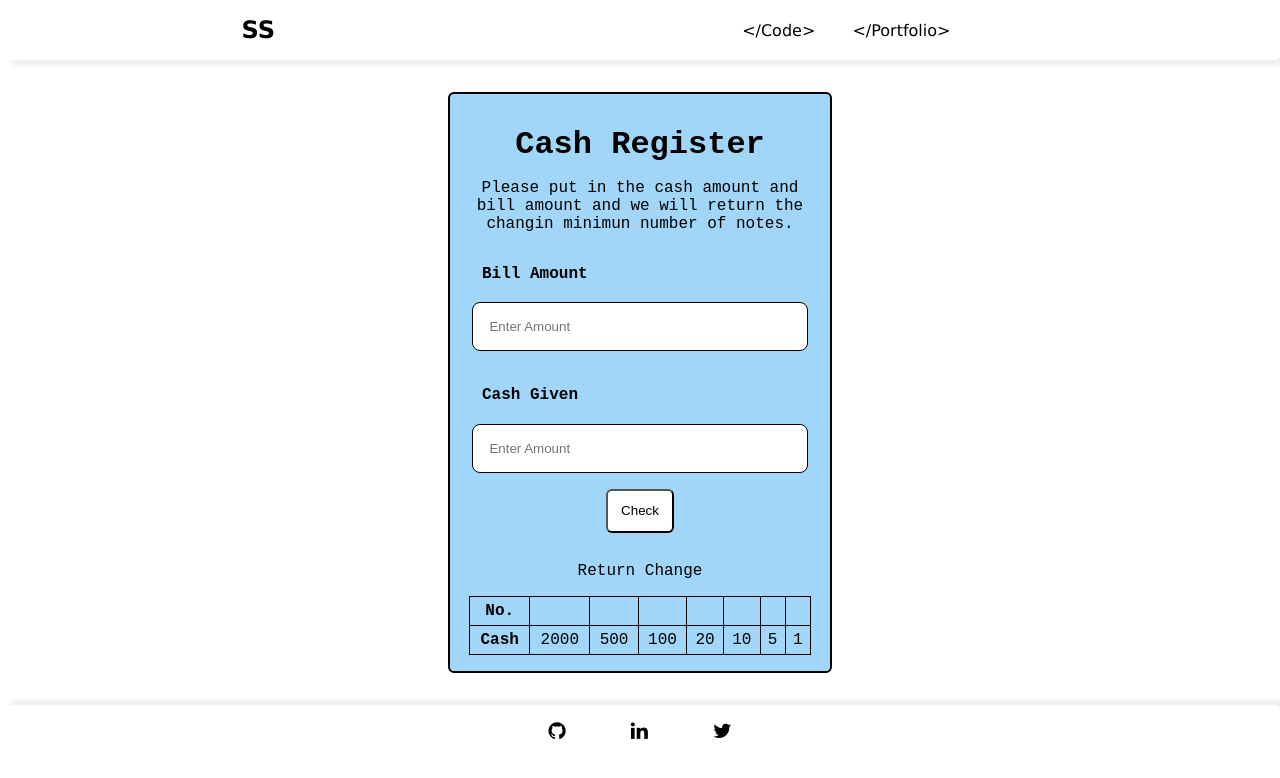
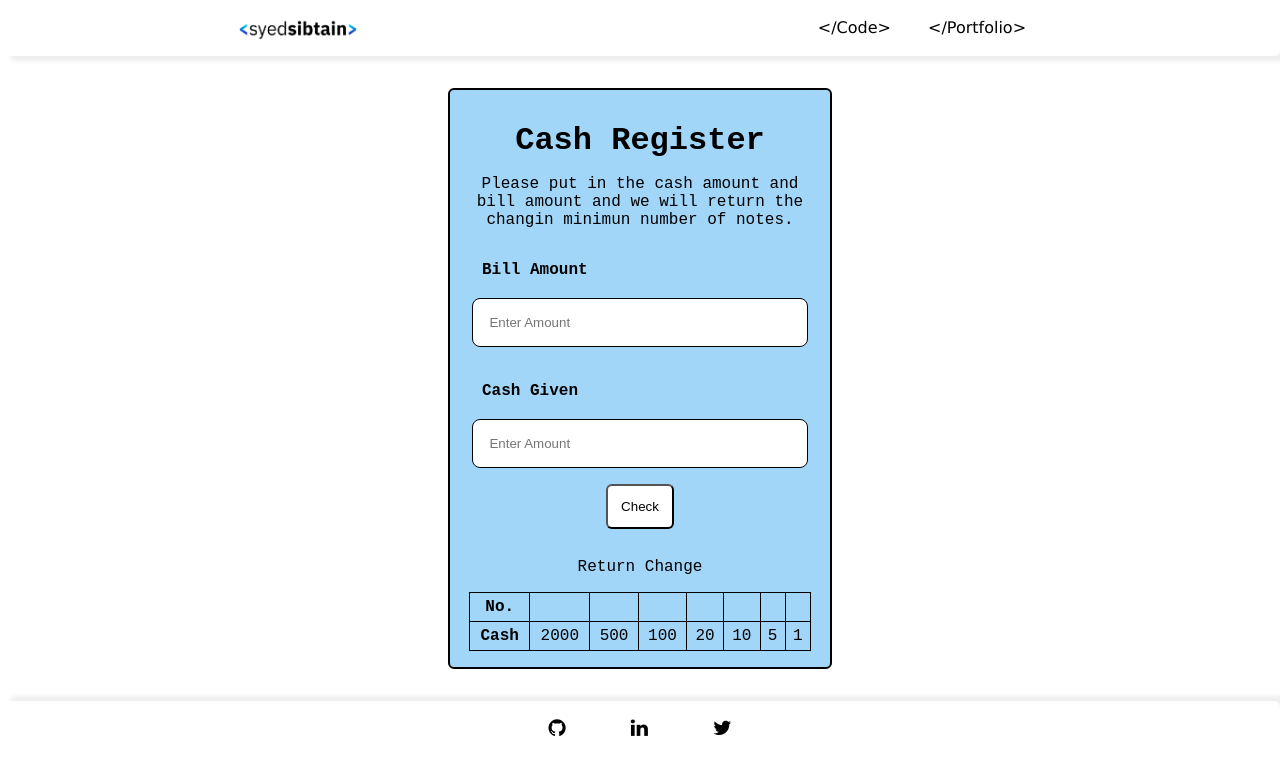
Before and after one commit to SyedSibtainRazvi/Cash-Register, a plain HTML site: page index.html in a window 1280 px wide. Drawn offline with Linux system fonts and the light colour scheme.

Commit message:
style: logo added

```diff
--- a/index.html
+++ b/index.html
@@ -12,8 +12,7 @@
 
 <body>
     <nav class="primary-header">
-        <!-- <img src=""> -->
-        <h1>SS</h1>
+        <img src="Logo.png" alt="Sibtain" width="120px" height="auto">
         <div class="nav-links">
             <ul>
                 <li> <a href="https://github.com/SyedSibtainRazvi/Cash-Register">&lt/Code&gt</a></li>
--- a/style.css
+++ b/style.css
@@ -20,9 +20,6 @@ body {
     font-family: 'Lucida Sans', 'Lucida Sans Regular', 'Lucida Grande', 'Lucida Sans Unicode', Geneva, Verdana, sans-serif;
 }
 
-body>nav>div>ul>li:nth-child(2) {
-    padding-right: 5rem;
-}
 
 .nav-links ul li {
     list-style: none;
@@ -108,6 +105,7 @@ td {
     align-items: center;
     padding: 1rem;
     max-width: 100vw;
+    height: 7vh;
     border-radius: 6px;
     box-shadow: 10px -5px 5px #EEEEEE;
     font-family: 'Lucida Sans', 'Lucida Sans Regular', 'Lucida Grande', 'Lucida Sans Unicode', Geneva, Verdana, sans-serif;
```
Also changed, not shown: Logo.png (added).
